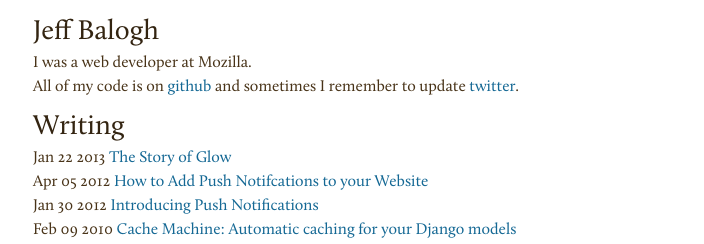
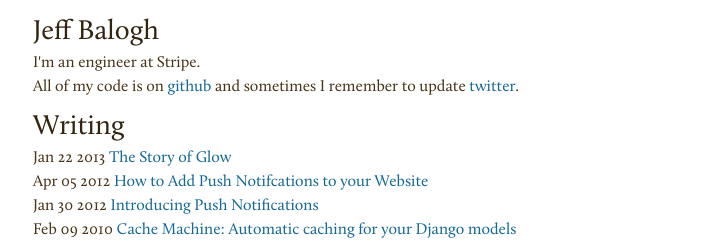
Before and after one commit to jbalogh/jbalogh.github.io, a Jekyll site: the page built from index.html, in a window 1280 px wide. Shown: the top 244 px of the page, without its empty margins (287-991 px from the left). Built offline with Jekyll 4.4.1, drawn with Linux system fonts in a browser that asks for light colours; Markdown is read by kramdown in place of the engine named in the settings; comment, search, counter and statistics services are not loaded.

Commit message:
Update index.html

```diff
--- a/index.html
+++ b/index.html
@@ -5,7 +5,7 @@ layout: base
 <section id="about">
   <h1>Jeff Balogh</h1>
   <p>
-    I was a web developer at Mozilla.<br>
+    I'm an engineer at Stripe.<br>
     All of my code is on <a href="http://github.com/jbalogh">github</a> and
     sometimes I remember to update
     <a href="http://twitter.com/jeffbalogh">twitter</a>.
```
